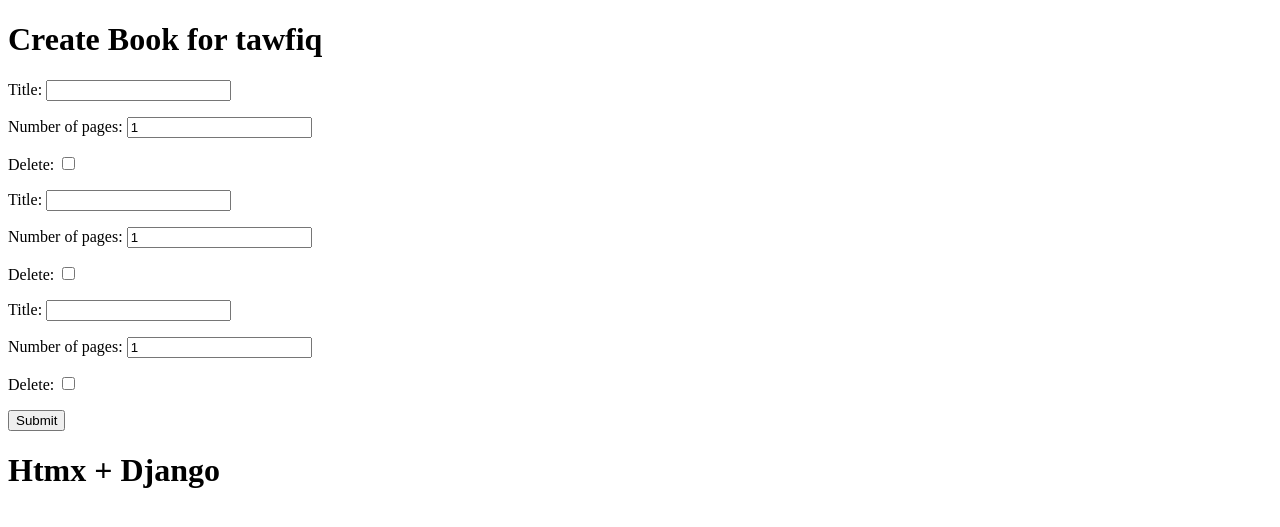
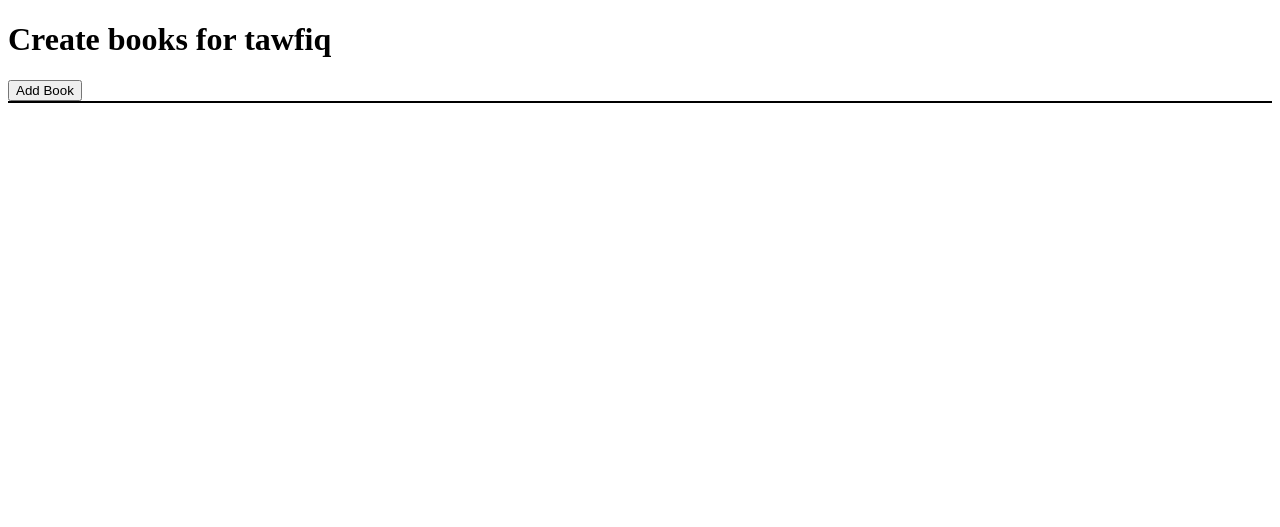
Before and after one commit to Tawfiq-Abu/django_htmx, a Django app: page /1/ in a window 1280 px wide. Shown: the top 527 px of the page. Run offline with Django 4.2, Linux system fonts and the light colour scheme; data comes from the database, SQL or seed files in the repository; some libraries are stand-ins or nearby versions.

Commit message:
fixed htmx bug with add book button

```diff
--- a/books/views.py
+++ b/books/views.py
@@ -1,7 +1,7 @@
 from multiprocessing import context
 from django.shortcuts import redirect, render
 from .models import Author,Book
-from .forms import BookFormSet
+from .forms import BookFormSet,BookForm
 
 # Create your views here.
 
@@ -22,3 +22,11 @@ def create_book(request,pk):
         "author":author
     }
     return render(request,"create_book.html",context)
+
+
+def create_book_form(request):
+    form = BookForm()
+    context = {
+        "form": form
+    }
+    return render(request,'partials/bookform.html',context)
--- a/djangohtmx/urls.py
+++ b/djangohtmx/urls.py
@@ -16,8 +16,9 @@ Including another URLconf
 from unicodedata import name
 from django.contrib import admin
 from django.urls import path
-from books.views import create_book
+from books.views import create_book,create_book_form
 urlpatterns = [
     path('admin/', admin.site.urls),
-    path('<pk>/',create_book,name="create-book")
+    path('<pk>/',create_book,name="create-book"),
+    path('htmx/book-form/',create_book_form,name="book-form")
 ]
--- a/templates/base.html
+++ b/templates/base.html
@@ -18,7 +18,6 @@
           event.detail.headers['X-CSRFToken'] = '{{ csrf_token }}';
         })
       </script>
-    <h1> Htmx + Django</h1>
 
 </body>
 </html>
--- a/templates/create_book.html
+++ b/templates/create_book.html
@@ -1,11 +1,19 @@
 {% extends 'base.html' %}
 {% block content %}
-    <h1> Create Book for {{ author.name}}</h1>
-    <form action="" method="POST">
-        {% csrf_token %}
-        {{ formset.management_form }}
-        {{ formset.as_p }}
+<h1>Create books for {{ author.name }}</h1>
+{% comment %}
+for the hx-swap - https://htmx.org/docs/#swapping
+beforeend means say we had five elements already it'll add it to the last element in there so it'll be the sixth element
+hx-target - https://htmx.org/docs/#targets
+when we create the response it'll add  the response to the div down there with the id of bookoforms
 
-        <button>Submit</button>
-    </form>
+{% endcomment %}
+
+<button type="button" hx-get="{% url 'book-form' %}" hx-target="#bookforms" hx-swap="beforeend">
+    Add Book
+</button>
+
+<div id="bookforms" style='border:1px solid black'>
+
+</div>
 {% endblock %}
--- a/templates/partials/bookform.html
+++ b/templates/partials/bookform.html
@@ -0,0 +1,6 @@
+{% extends '../base.html' %}
+{% block content %}
+{% csrf_token %}
+{{form.as_p}}
+
+{% endblock content %}
```
